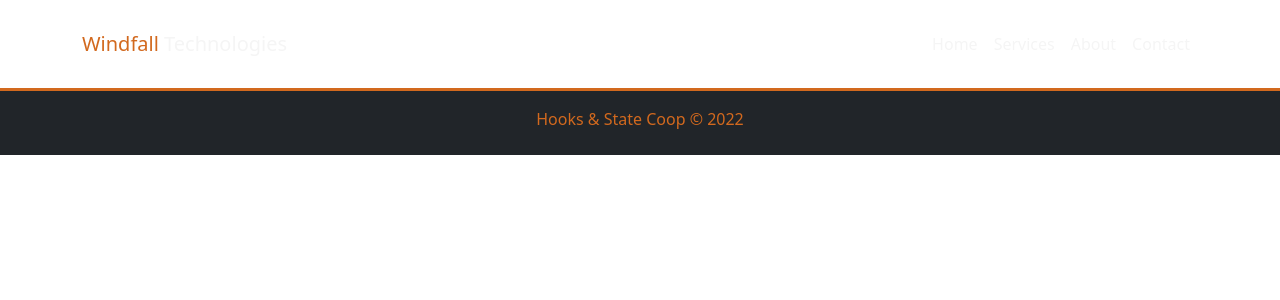
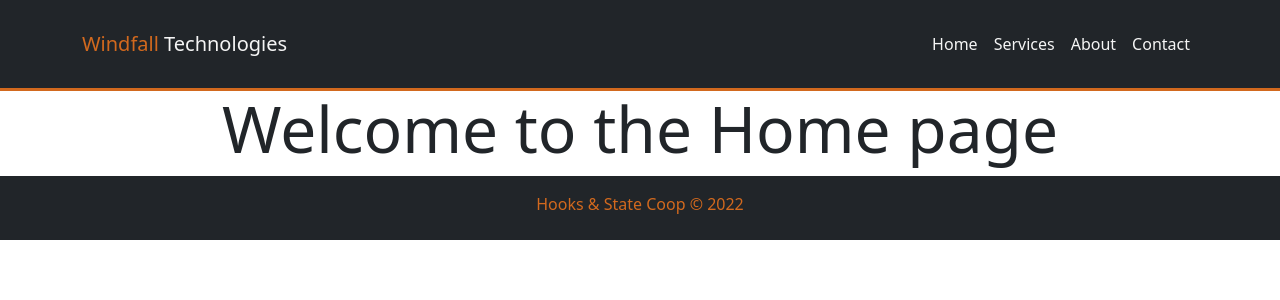
Before and after one commit to JoelOgira/Acme-Remake-with-React, a React (Create React App) app: page / in a window 1280 px wide. Shown: the top 300 px of the page. Built offline with nearby package versions, Linux system fonts and the light colour scheme.

Commit message:
Created new Components

```diff
--- a/package.json
+++ b/package.json
@@ -10,6 +10,8 @@
     "react": "^18.1.0",
     "react-bootstrap": "^2.4.0",
     "react-dom": "^18.1.0",
+    "react-router": "^6.3.0",
+    "react-router-dom": "^6.3.0",
     "react-scripts": "5.0.1",
     "web-vitals": "^2.1.4"
   },
--- a/src/App.js
+++ b/src/App.js
@@ -1,15 +1,22 @@
-import Header from './Components/Header';
+import Navbar from './Components/Navbar';
 import Footer from './Components/Footer';
+import {BrowserRouter as Router, Routes, Route} from 'react-router-dom';
 
 import 'bootstrap/dist/css/bootstrap.min.css';
 import './App.css';
+import Home from './Components/Home';
 
 function App() {
   return (
-    <div className="App">
-      <Header />
-      <Footer/>
-    </div>
+    <Router>
+      <div className="App">
+        <Navbar />
+        <Routes>
+          <Route path="/" element={<Home />} />
+        </Routes>
+        <Footer/>
+      </div>
+    </Router>
   );
 }
 
--- a/src/Components/Header.js
+++ /dev/null
@@ -1,29 +0,0 @@
-import React from 'react'
-
-const Header = () => {
-  return (
-    <navbar className="navbar navbar-expand-sm py-4" style={{ borderBottom: '3px solid chocolate' }} >
-      <div className="container">
-        <div className="navbar-brand">
-          <a href="/" className='py-2'><span className='text-chocolate'>Windfall </span>Technologies</a>
-        </div>
-        <ul className="navbar-nav mr-auto">
-            <li className="nav-item">
-                <a href="/" className="nav-link">Home</a>
-            </li>
-            <li className="nav-item">
-                <a href="/create" className="nav-link">Services</a>
-            </li>
-            <li className="nav-item">
-                <a href="/" className="nav-link">About</a>
-            </li>
-            <li className="nav-item">
-                <a href="/" className="nav-link">Contact</a>
-            </li>
-        </ul>
-      </div>
-    </navbar>
-  )
-}
-
-export default Header;
--- /dev/null
+++ b/src/Components/Home.js
@@ -0,0 +1,11 @@
+const Home = () => {
+  return (
+    <div className="home">
+        <h1 className="display-3 text-center">
+            Welcome to the Home page
+        </h1>
+    </div>
+  )
+}
+
+export default Home;
--- /dev/null
+++ b/src/Components/Navbar.js
@@ -0,0 +1,29 @@
+import { Link } from 'react-router-dom';
+
+const Header = () => {
+  return (
+    <navbar className="navbar navbar-expand-sm py-4 bg-dark" style={{ borderBottom: '3px solid chocolate' }} >
+      <div className="container">
+        <div className="navbar-brand">
+          <Link to="/" className='py-2'><span className='text-chocolate'>Windfall </span>Technologies</Link>
+        </div>
+        <ul className="navbar-nav mr-auto">
+            <li className="nav-item">
+                <Link to="/" className="nav-link">Home</Link>
+            </li>
+            <li className="nav-item">
+                <Link to="/services" className="nav-link">Services</Link>
+            </li>
+            <li className="nav-item">
+                <Link to="/about" className="nav-link">About</Link>
+            </li>
+            <li className="nav-item">
+                <Link to="/contact" className="nav-link">Contact</Link>
+            </li>
+        </ul>
+      </div>
+    </navbar>
+  )
+}
+
+export default Header;
```
Also changed, not shown: src/Components/About.js (added, +11 -0 lines), src/Components/Contact.js (added, +11 -0 lines), src/Components/Services.js (added, +11 -0 lines), 1 other file (tests, documents, lock files or other folders).
